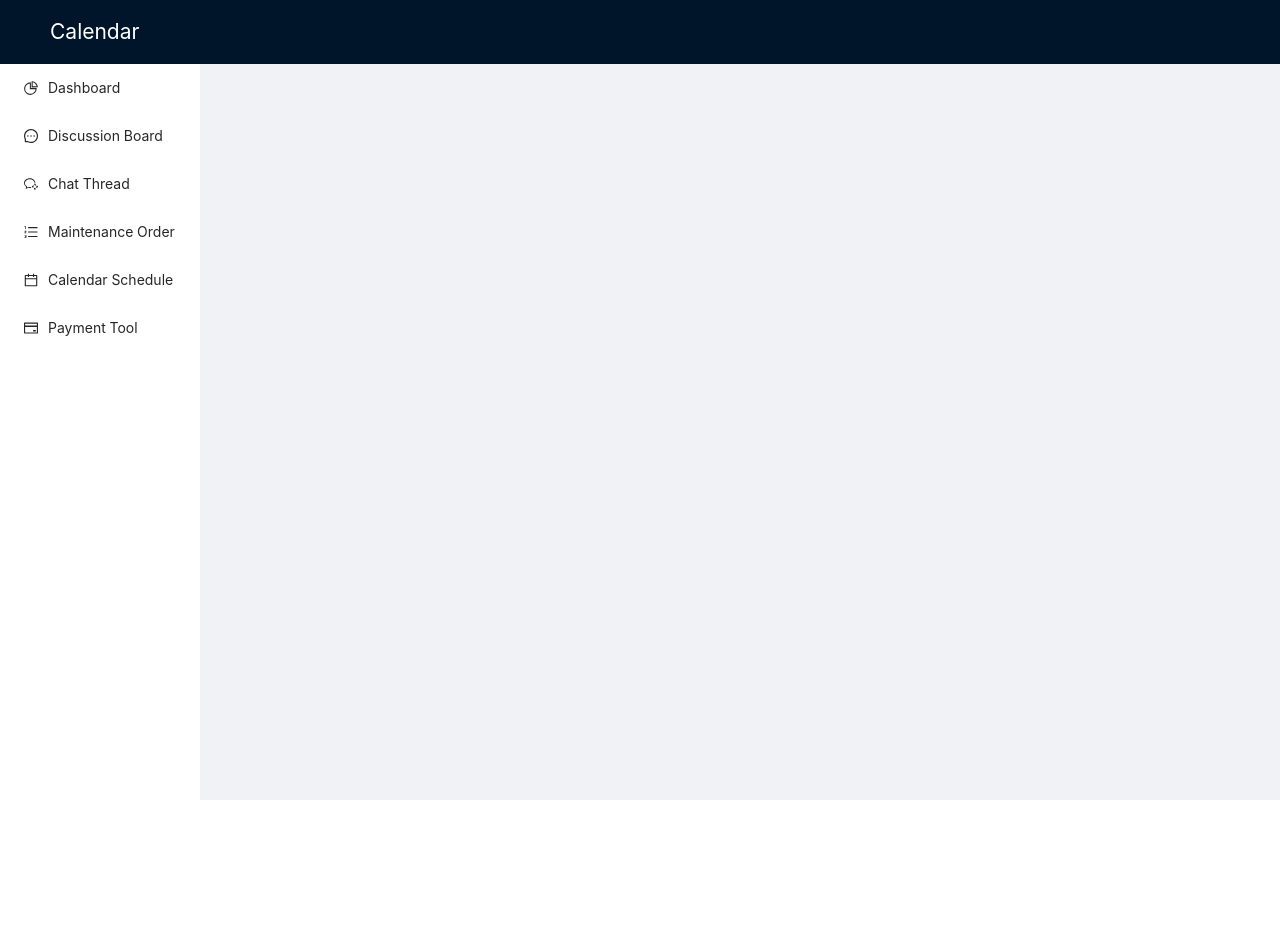
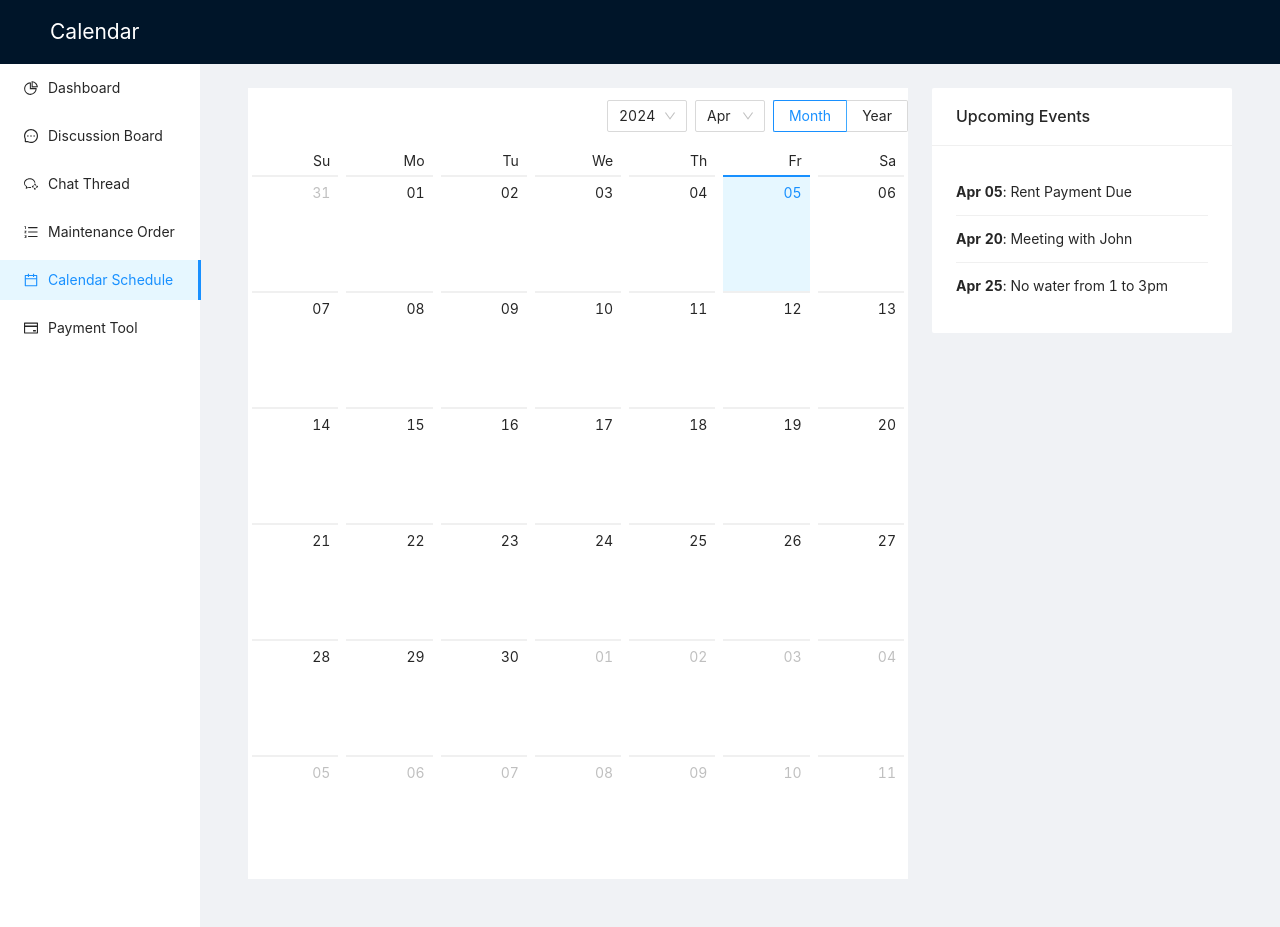
Before and after one commit to Yingyi0303/Flag-Camp-01, a React (Create React App) app: page /calendar in a window 1280 px wide. Before the commit the page ends 800 px from the top, so only its background shows below. Built offline with nearby package versions, Linux system fonts and the light colour scheme.

Commit message:
Update Calendar.js
Updated some code to create the calendar.

```diff
--- a/package.json
+++ b/package.json
@@ -8,6 +8,7 @@
     "@testing-library/user-event": "^13.5.0",
     "antd": "^4.24.16",
     "axios": "^1.6.8",
+    "moment": "^2.30.1",
     "react": "^18.2.0",
     "react-dom": "^18.2.0",
     "react-router-dom": "^4.3.1",
--- a/src/component/Calendar.js
+++ b/src/component/Calendar.js
@@ -1,5 +1,5 @@
-import React from "react";
-import { Layout, Menu } from "antd";
+import React, { useState } from "react";
+import { Layout, Menu, Calendar as AntCalendar, List, Card } from "antd";
 import {
   WechatWorkOutlined,
   PieChartOutlined,
@@ -9,10 +9,25 @@ import {
   CreditCardOutlined,
 } from "@ant-design/icons";
 import { Link } from "react-router-dom";
+import moment from "moment";
 
 const { Header, Content, Sider } = Layout;
 
 const CalendarPage = () => {
+  const [currentMonth, setCurrentMonth] = useState(moment());
+
+  // Example events, you could fetch these from an API or your back-end
+  const events = [
+    { date: "2024-04-05", title: "Rent Payment Due" },
+    { date: "2024-04-20", title: "Meeting with John" },
+    { date: "2024-04-25", title: "No water from 1 to 3pm" },
+  ];
+
+  // Filter events for the current month
+  const eventsForMonth = events.filter((event) =>
+    moment(event.date).isSame(currentMonth, "month")
+  );
+
   const sidebarItems = [
     { key: "1", icon: <PieChartOutlined />, label: "Dashboard", path: "/" },
     {
@@ -47,6 +62,10 @@ const CalendarPage = () => {
     },
   ];
 
+  const onPanelChange = (value) => {
+    setCurrentMonth(value);
+  };
+
   return (
     <Layout style={{ minHeight: "100vh" }}>
       <Header className="header">
@@ -56,7 +75,7 @@ const CalendarPage = () => {
         <Sider width={200} className="site-layout-background">
           <Menu
             mode="inline"
-            defaultSelectedKeys={["chat"]}
+            defaultSelectedKeys={["5"]}
             style={{ height: "100%", borderRight: 0 }}
           >
             {sidebarItems.map((item) => (
@@ -68,10 +87,24 @@ const CalendarPage = () => {
         </Sider>
         <Layout style={{ padding: "0 24px 24px" }}>
           <Content
-            className="site-layout-background"
-            style={{ padding: 24, margin: 0, minHeight: 280 }}
+            style={{ padding: 24, margin: 0, minHeight: 280, display: "flex" }}
           >
-            {/* Your content here */}
+            <div style={{ flex: 1 }}>
+              <AntCalendar onPanelChange={onPanelChange} />
+            </div>
+            <div style={{ width: 300, marginLeft: 24 }}>
+              <Card title="Upcoming Events" bordered={false}>
+                <List
+                  dataSource={eventsForMonth}
+                  renderItem={(item) => (
+                    <List.Item>
+                      <strong>{moment(item.date).format("MMM DD")}</strong>:{" "}
+                      {item.title}
+                    </List.Item>
+                  )}
+                />
+              </Card>
+            </div>
           </Content>
         </Layout>
       </Layout>
```
Also changed, not shown: 1 other file (tests, documents, lock files or other folders).
